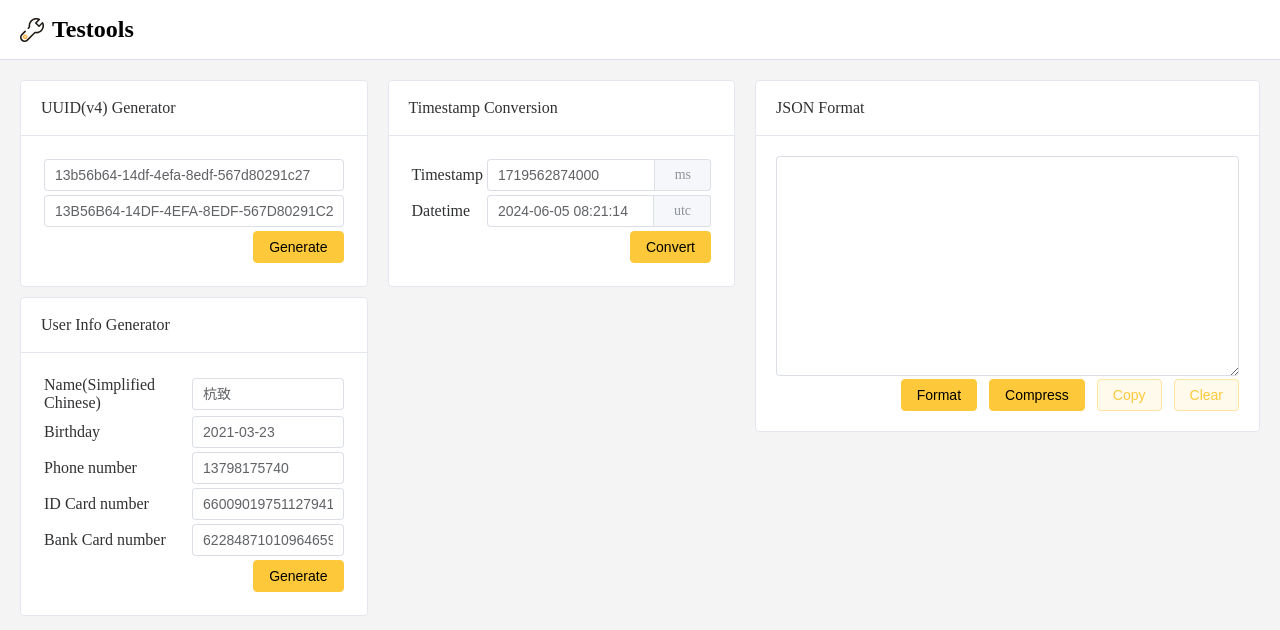
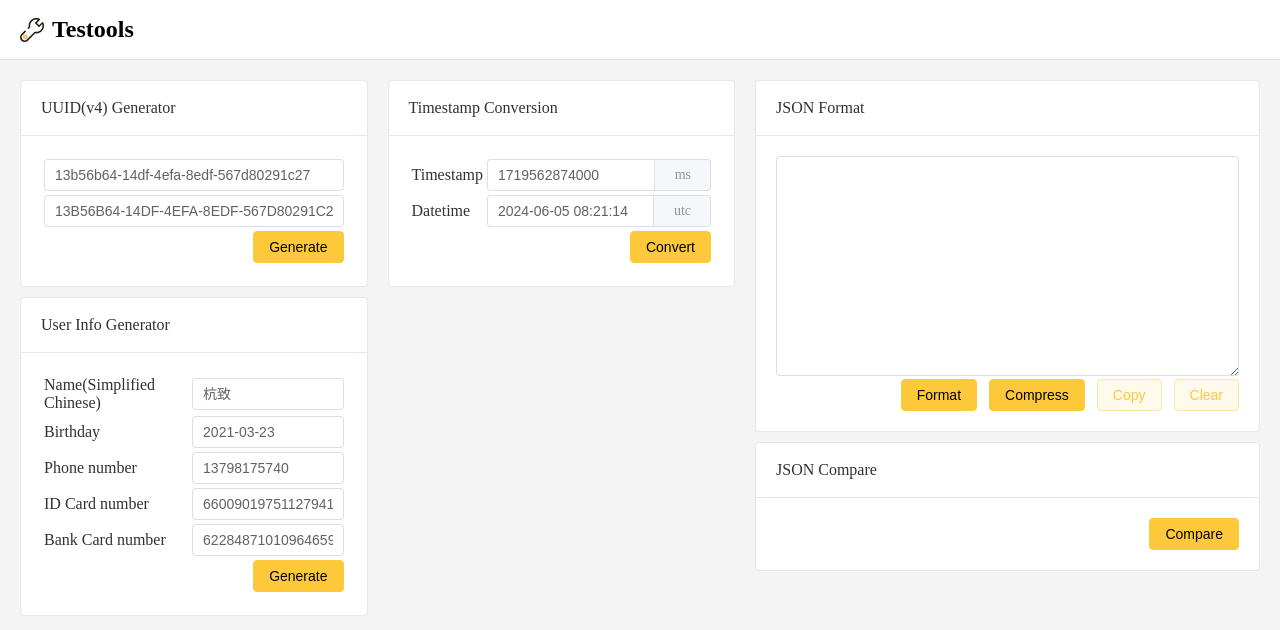
Before and after one commit to zhaixuwen/testools, a Vue app: page / in a window 1280 px wide. Shown: the top 630 px of the page. Built offline with nearby package versions, Linux system fonts and the light colour scheme.

Commit message:
Create Json compare card

```diff
--- /dev/null
+++ b/src/components/JsonCompareCard.vue
@@ -0,0 +1,31 @@
+<script setup>
+// import { ref } from 'vue'
+//
+// const leftJson = ref('12345')
+// const rightJson = ref('456')
+// const theme = 'light'
+</script>
+
+<template>
+  <div>
+    <el-card shadow="hover">
+      <template #header>
+        <div class="time-header">
+          <span>JSON Compare</span>
+        </div>
+      </template>
+      <div class="compare-area">
+      </div>
+      <div class="btn-area">
+        <el-button color="#FDC93A">Compare</el-button>
+      </div>
+    </el-card>
+  </div>
+</template>
+
+<style scoped>
+.btn-area {
+  float: right;
+  margin-bottom: 20px;
+}
+</style>
--- a/src/views/HomePage.vue
+++ b/src/views/HomePage.vue
@@ -3,6 +3,7 @@ import UUIDCard from '@/components/UUIDCard.vue'
 import TimestampCard from '@/components/TimestampCard.vue'
 import UserInfoCard from '@/components/UserInfoCard.vue'
 import JsonFormatCard from '@/components/JsonFormatCard.vue'
+import JsonCompareCard from '@/components/JsonCompareCard.vue'
 
 </script>
 
@@ -29,6 +30,7 @@ import JsonFormatCard from '@/components/JsonFormatCard.vue'
           </el-col>
           <el-col :span="10">
             <div class="card"><JsonFormatCard /></div>
+            <div class="card"><JsonCompareCard /></div>
           </el-col>
         </el-row>
       </el-main>
```
